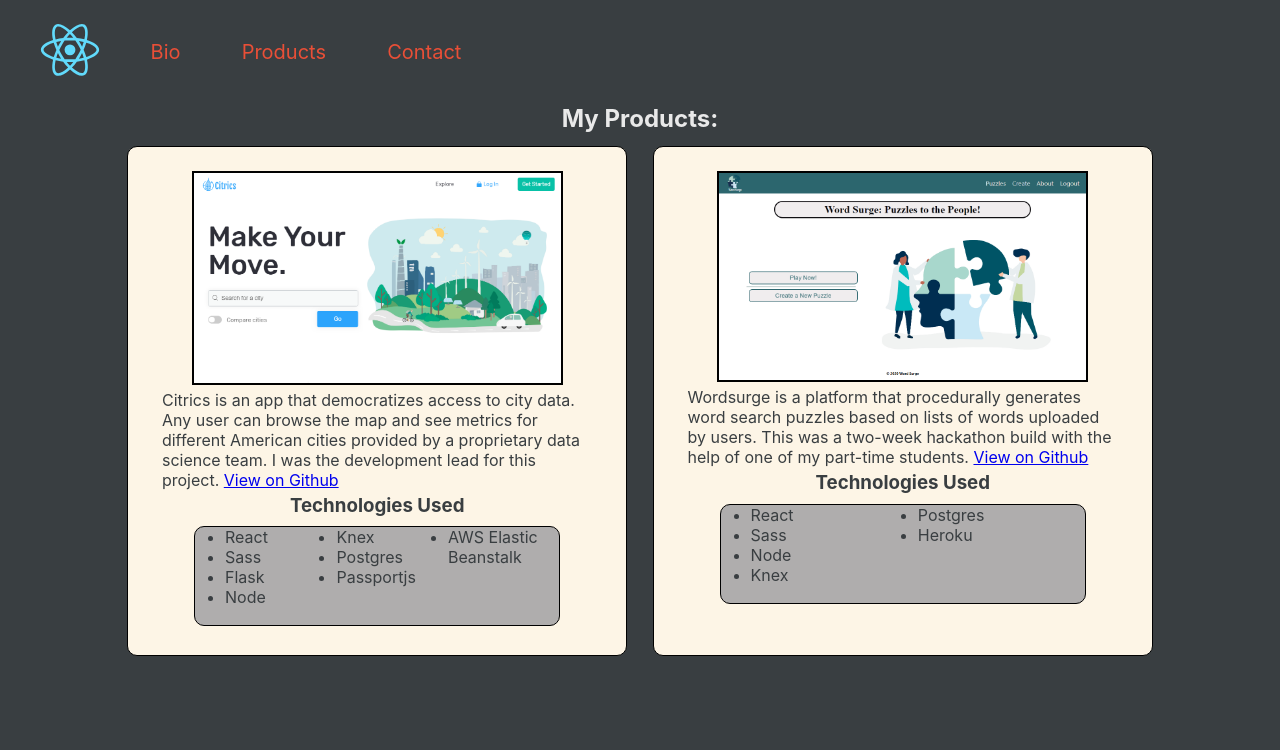
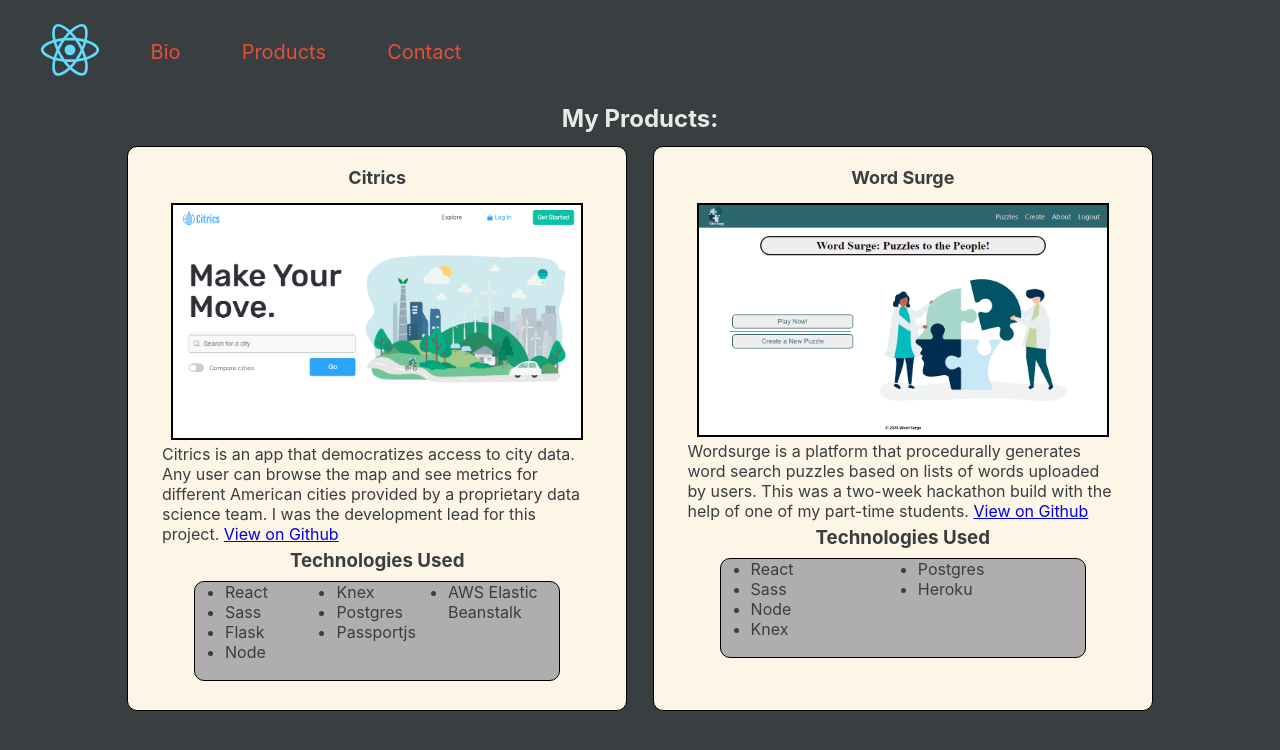
Before and after one commit to michaelharms6010/harms-portfolio, a React (Create React App) app: page /products in a window 1280 px wide. Shown: the top 750 px of the page. Built offline with nearby package versions, Linux system fonts and the light colour scheme.

Commit message:
changes imports

```diff
--- a/src/components/Bio.js
+++ b/src/components/Bio.js
@@ -7,7 +7,7 @@
         <div data-aos="zoom-in" className="bio">
             <div className="greeting">
                 <h2>A Hearty Hello to all!</h2>
-                <p>Hi! I'm Michael. I'm a full stack developer building open source educational, entertainment, and cryptocurrency products. A relentless optimist, I'm convinced humanity is at the dawn of a new Golden Age. I am to bring efficient products to market to help be a part of designing and building a better future for all humans.</p>
+                <p>Hi! I'm Michael. I'm a full stack developer building open source educational, entertainment, and cryptocurrency products. A relentless optimist, I'm convinced humanity is at the dawn of a new Golden Age. I aim to bring efficient products to market to help be a part of designing and building a better future for all humans.</p>
             </div>
             <div className="team-leadership">
                 <h2>Team Leader</h2>
--- a/src/components/Project.js
+++ b/src/components/Project.js
@@ -1,8 +1,9 @@
 import React from "react";
 
-export default function Project({image, description, url, techs, githuburl}) {
+export default function Project({image, description, url, techs, githuburl,name}) {
     return(
         <div data-aos="fade-left" data-aos-duration="1000" className="project">
+            <h4>{name}</h4>
             <a className="project-link" rel="noopener noreferrer" href={url} target="_blank">
                 <img alt={description.split(" ")[0]}className="project-image" src={image} />
             </a>
--- a/src/components/Projects.js
+++ b/src/components/Projects.js
@@ -1,19 +1,19 @@
 import React from "react";
 import './Projects.scss';
 
-import citrics from "../assets/citrics.PNG";
-import zecmailer from "../assets/zecmailer.PNG";
-import ZecpagesBoard from "../assets/ZecpagesBoard.PNG";
-import ZecpagesFront from "../assets/ZecpagesFront.PNG";
-import wordsurge from "../assets/wordsurge.PNG";
+import citrics from "../assets/citrics.png";
+import zecmailer from "../assets/zecmailer.png";
+import ZecpagesBoard from "../assets/ZecpagesBoard.png";
+import ZecpagesFront from "../assets/ZecpagesFront.png";
+import wordsurge from "../assets/wordsurge.png";
 import Project from "./Project";
 
 let projects = [
-    {image: citrics, description: "Citrics is an app that democratizes access to city data. Any user can browse the map and see metrics for different American cities provided by a proprietary data science team. I was the development lead for this project.", techs: ["React", "Sass", "Flask", "Node", "Knex", "Postgres", "Passportjs", "AWS Elastic Beanstalk"], url: "https://v1.citrics.io", github: "https://github.com/michaelharms6010/city-data-comparison-fe"},
-    {image: wordsurge, description: "Wordsurge is a platform that procedurally generates word search puzzles based on lists of words uploaded by users. This was a two-week hackathon build with the help of one of my part-time students.", techs: ["React", "Sass", "Node", "Knex", "Postgres", "Heroku"], url: "https://wordsurge.xyz", github: "https://github.com/pt11-word-find"},
-    {image: ZecpagesFront, description: "Zecpages is a site aimed at onboarding and networking users of the Zcash cryptocurrency. It allows users to list their zcash and other contact info, as well as cross-referetially prove their identity using a social media side channel.", techs: ["React", "Sass", "Node", "Knex", "Postgres", "AWS Elastic Beanstalk"], url: "https://zecpages.com", github: "https://github.com/michaelharms6010/fe-zeitpages"},
-    {image: ZecpagesBoard, description: "The Zecpages Board is a message board powered by anonymous Zcash memos. An EC2 instance constantly sniffs for new transactions to the board's wallet, and when a new memo is detected, it makes a post to the board.", techs: ["React", "Nodejs", "Knex", "Postgres", "Python", "EC2", "Zcash"], url: "https://zecpages.com/board", github: "https://github.com/michaelharms6010/fe-zeitpages"},
-    {image: zecmailer, description: "Zecmailer aims to increase usage of the Zcash blockchain by allowing users to send Zcash and memos to multiple recipeints. This enables anyone to easily send encrypted newsletters on a trustless blockchain.", techs: ["Javascript", "HTML", "CSS", "zcashd"], url: "https://zecmailer.com", github: "https://github.com/michaelharms6010/zecmailer"}]
+    {image: citrics, name: "Citrics", description: "Citrics is an app that democratizes access to city data. Any user can browse the map and see metrics for different American cities provided by a proprietary data science team. I was the development lead for this project.", techs: ["React", "Sass", "Flask", "Node", "Knex", "Postgres", "Passportjs", "AWS Elastic Beanstalk"], url: "https://v1.citrics.io", github: "https://github.com/michaelharms6010/city-data-comparison-fe"},
+    {image: wordsurge, name: "Word Surge", description: "Wordsurge is a platform that procedurally generates word search puzzles based on lists of words uploaded by users. This was a two-week hackathon build with the help of one of my part-time students.", techs: ["React", "Sass", "Node", "Knex", "Postgres", "Heroku"], url: "https://wordsurge.xyz", github: "https://github.com/pt11-word-find"},
+    {image: ZecpagesFront, name: "Zecpages", description: "Zecpages is a site aimed at onboarding and networking users of the Zcash cryptocurrency. It allows users to list their zcash and other contact info, as well as cross-referetially prove their identity using a social media side channel.", techs: ["React", "Sass", "Node", "Knex", "Postgres", "AWS Elastic Beanstalk"], url: "https://zecpages.com", github: "https://github.com/michaelharms6010/fe-zeitpages"},
+    {image: ZecpagesBoard, name: "Zecpages Board", description: "The Zecpages Board is a message board powered by anonymous Zcash memos. An EC2 instance constantly sniffs for new transactions to the board's wallet, and when a new memo is detected, it makes a post to the board.", techs: ["React", "Nodejs", "Knex", "Postgres", "Python", "EC2", "Zcash"], url: "https://zecpages.com/board", github: "https://github.com/michaelharms6010/fe-zeitpages"},
+    {image: zecmailer, name: "Zecmailer", description: "Zecmailer aims to increase usage of the Zcash blockchain by allowing users to send Zcash and memos to multiple recipeints. This enables anyone to easily send encrypted newsletters on a trustless blockchain.", techs: ["Javascript", "HTML", "CSS", "zcashd"], url: "https://zecmailer.com", github: "https://github.com/michaelharms6010/zecmailer"}]
 export default function Projects() {
     return (
         <div className="project-page">
@@ -27,6 +27,7 @@
                         url={project.url}
                         techs={project.techs}
                         githuburl={project.github}
+                        name={project.name}
                 />})}
             </div>
         </div>
--- a/src/components/Projects.scss
+++ b/src/components/Projects.scss
@@ -16,13 +16,18 @@
             color: #393E41;
             text-align: left;
             padding: 20px;
+            h4 {
+                text-align:center;
+                margin-bottom: 15px;
+                font-size: 18px;
+            }
             .project-link {
                 margin: 1% auto;
                 width: 90%;
                 display:flex;
                 justify-content: center;
                 .project-image {
-                    width:90%;
+                    width:100%;
                     border: 2px solid black;
                 }
             }
```
